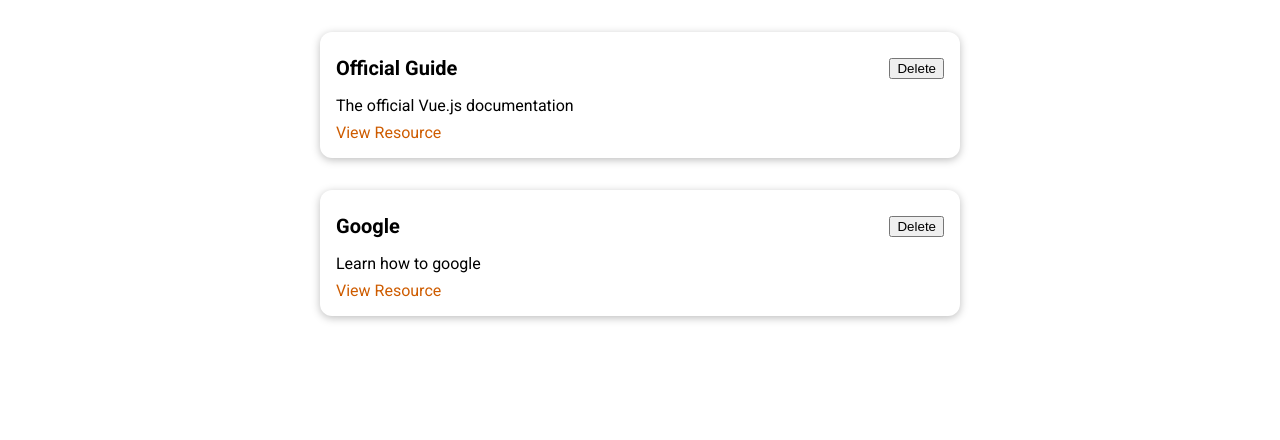
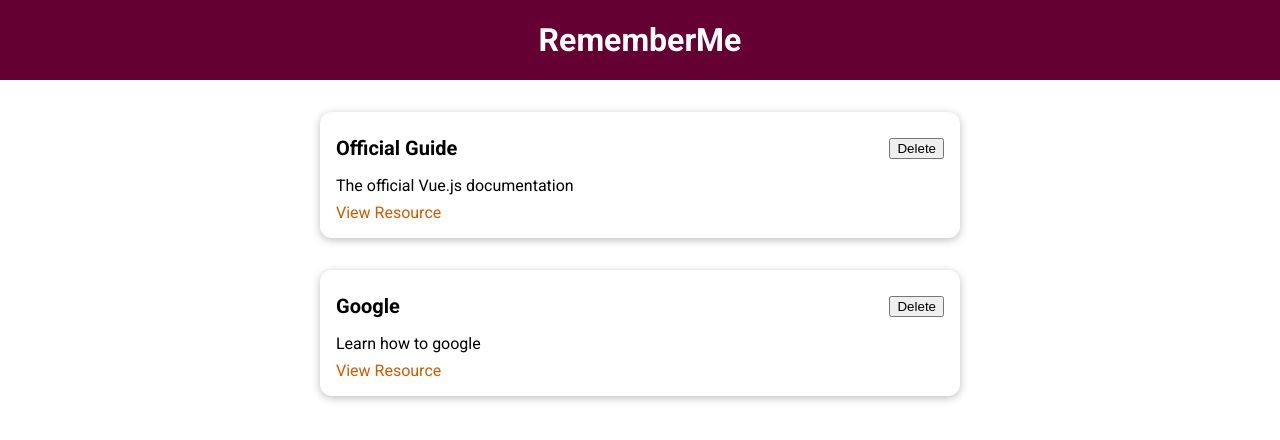
Before and after one commit to artur-coelho/The-Learning-Resources-App, a Vue app: page / in a window 1280 px wide. Shown: the top 440 px of the page. Built offline with nearby package versions, Linux system fonts and the light colour scheme.

Commit message:
feat: added the header component

```diff
--- a/src/App.vue
+++ b/src/App.vue
@@ -1,13 +1,16 @@
 <template>
+  <the-header title="RememberMe"></the-header>
   <stored-resources :resources="storedResources"></stored-resources>
 </template>
 
 <script>
 import StoredResources from './components/learning-resources/StoredResources.vue';
+import TheHeader from './components/layouts/TheHeader.vue';
 
 export default {
   components: {
     StoredResources,
+    TheHeader,
   },
   data() {
     return {
--- /dev/null
+++ b/src/components/layouts/TheHeader.vue
@@ -0,0 +1,27 @@
+<template>
+    <header>
+        <h1>{{ title }}</h1>
+    </header>
+</template>
+
+<script>
+export default {
+    props: ['title']
+}
+</script>
+
+<style scoped>
+header {
+    width: 100%;
+    height: 5rem;
+    background-color: #640032;
+    display: flex;
+    justify-content: center;
+    align-items: center;
+}
+
+header h1 {
+    color: white;
+    margin: 0;
+}
+</style>
```
